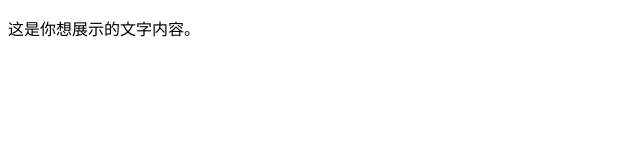
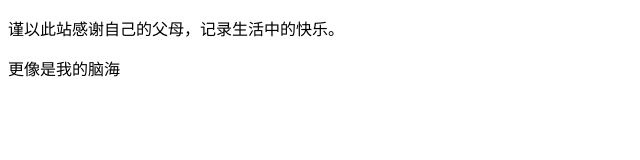
Before and after one commit to yczstart/my-text-page, a plain HTML site: page index.html in a window 1280 px wide. Shown: the whole page, without its empty margins (0-640 px from the left). Drawn offline with Linux system fonts and the light colour scheme.

Commit message:
Update index.html

```diff
--- a/index.html
+++ b/index.html
@@ -6,6 +6,8 @@
     <title>My Text Page</title>
 </head>
 <body>
-    <p>这是你想展示的文字内容。</p >
+
+    <p>谨以此站感谢自己的父母，记录生活中的快乐。</p >
+    <p>更像是我的脑海</p>
 </body>
 </html>
```
